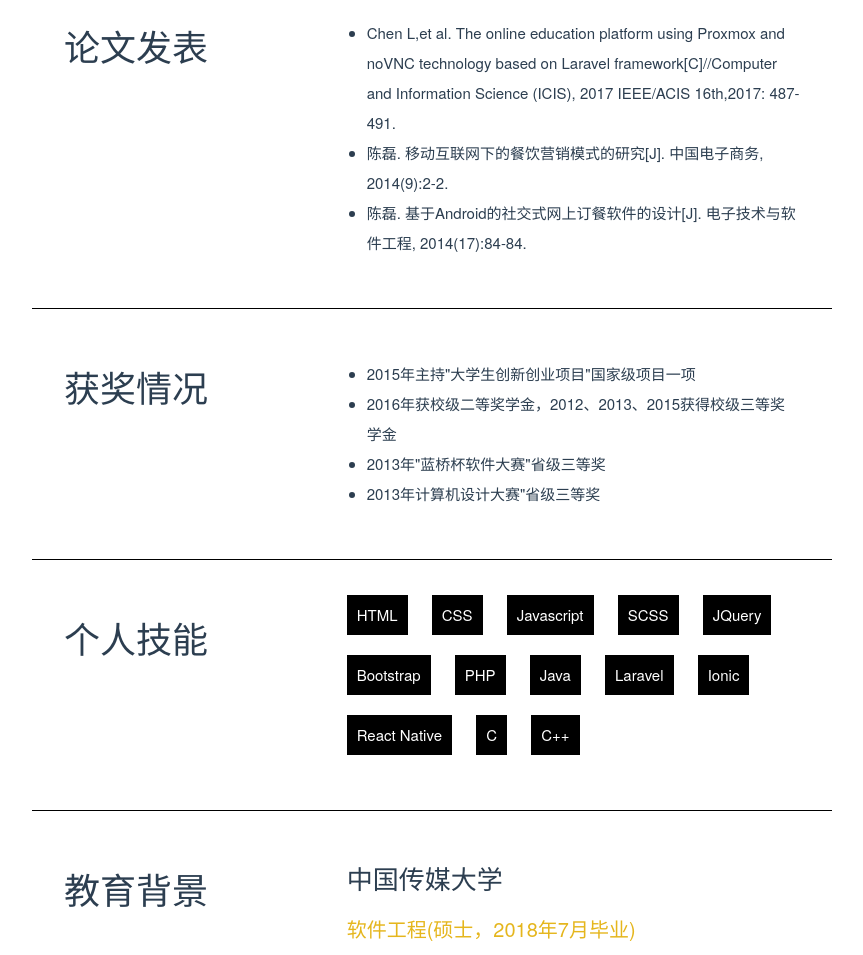
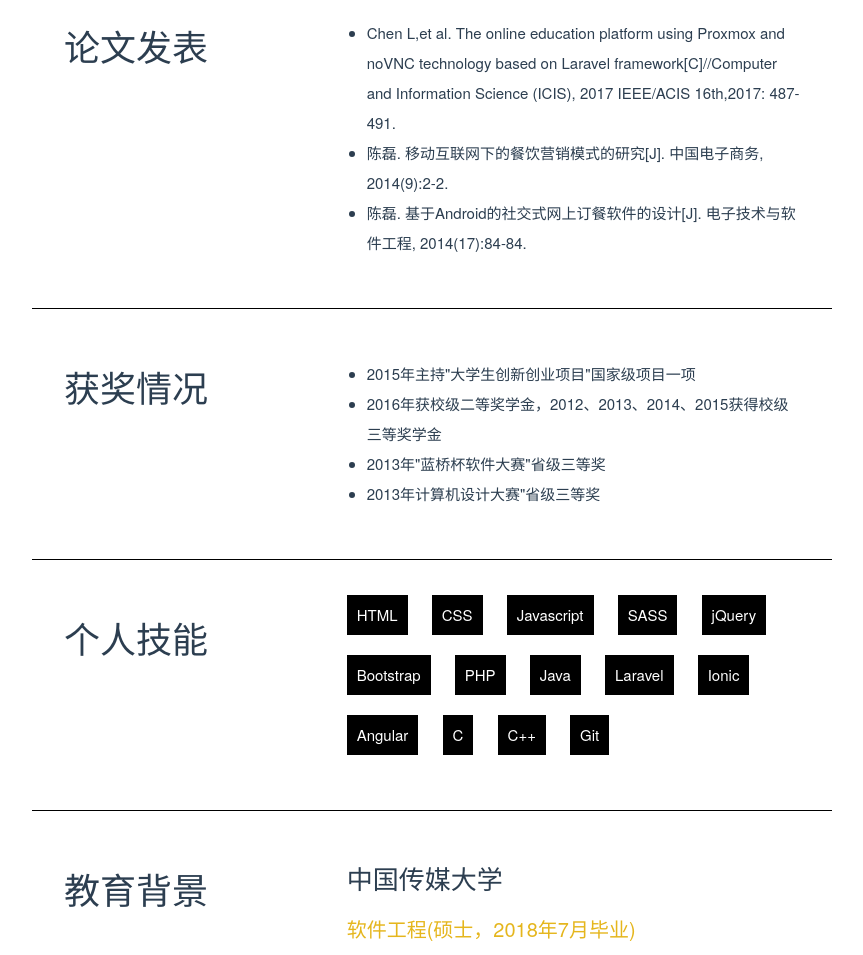
Before and after one commit to chenfucaijun/chenfucaijun.github.io, a plain HTML site: page aboutme/index.html in a window 1280 px wide. Shown: the part 1768-2723 px from the top of the page, without its empty margins (208-1071 px from the left). Drawn offline with Linux system fonts and the light colour scheme.

Commit message:
Site updated: 2017-08-09 16:38:45

```diff
--- a/aboutme/index.html
+++ b/aboutme/index.html
@@ -20,7 +20,7 @@
                     </li>
                     <li>同时负责开发在线答题模块的前端和后端部分(教师可手工上传试题，学生进行答题)，数据传输使用ajax异步方式，复杂DOM操作主要基于jQuery</li>
                     <li>负责网站的页面设计稿(课程、实验、教程等部分)到前端页面的实现，基于bootstrap响应式设计和兼容主流浏览器</li>
-                    <li>负责在线实验模块的前端部分，解决从前端页面渲染远程Proxmox虚拟机的实时画面问题</li>
+                    <li>负责在线实验模块的前端部分，利用nginx反向代理websocket解决iframe的跨域问题，实现前端页面渲染远程Proxmox云虚拟机的实时画面，从而进行在线进行虚拟机实验</li>
                 </ul>
             </div>
         </div>
@@ -79,7 +79,7 @@
             <div class="seven columns offset-by-one">
                 <ul>
                     <li>2015年主持"大学生创新创业项目"国家级项目一项</li>
-                    <li>2016年获校级二等奖学金，2012、2013、2015获得校级三等奖学金</li>
+                    <li>2016年获校级二等奖学金，2012、2013、2014、2015获得校级三等奖学金</li>
                     <li>2013年"蓝桥杯软件大赛"省级三等奖</li>
                     <li>2013年计算机设计大赛"省级三等奖</li>
                 </ul>
@@ -94,16 +94,17 @@
                 <span>HTML</span>
                 <span>CSS</span>
                 <span>Javascript</span>
-                <span>SCSS</span>
-                <span>JQuery</span>
+                <span>SASS</span>
+                <span>jQuery</span>
                 <span>Bootstrap</span>
                 <span>PHP</span>
                 <span>Java</span>
                 <span>Laravel</span>
                 <span>Ionic</span>
-                <span>React Native</span>
+                <span>Angular</span>
                 <span>C</span>
                 <span>C++</span>
+                <span>Git</span>
 
             </div>
         </div>
```
